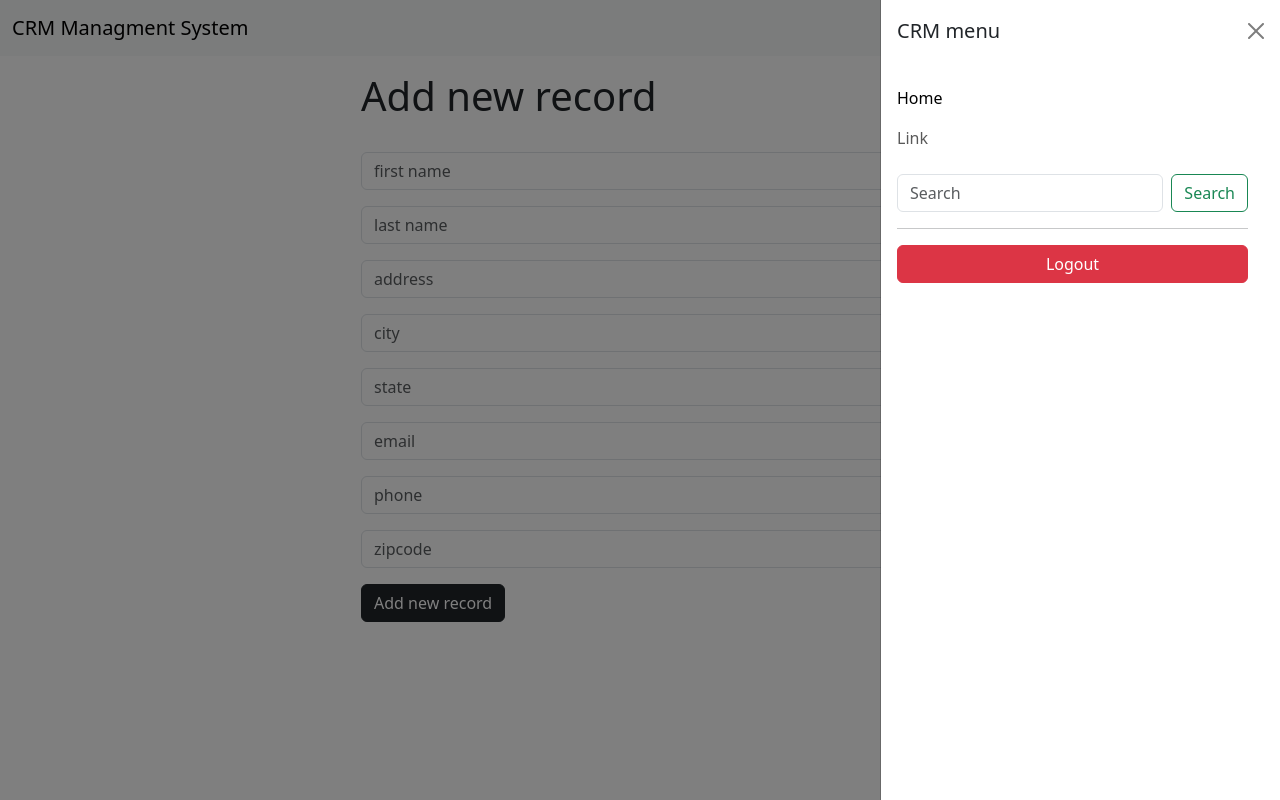
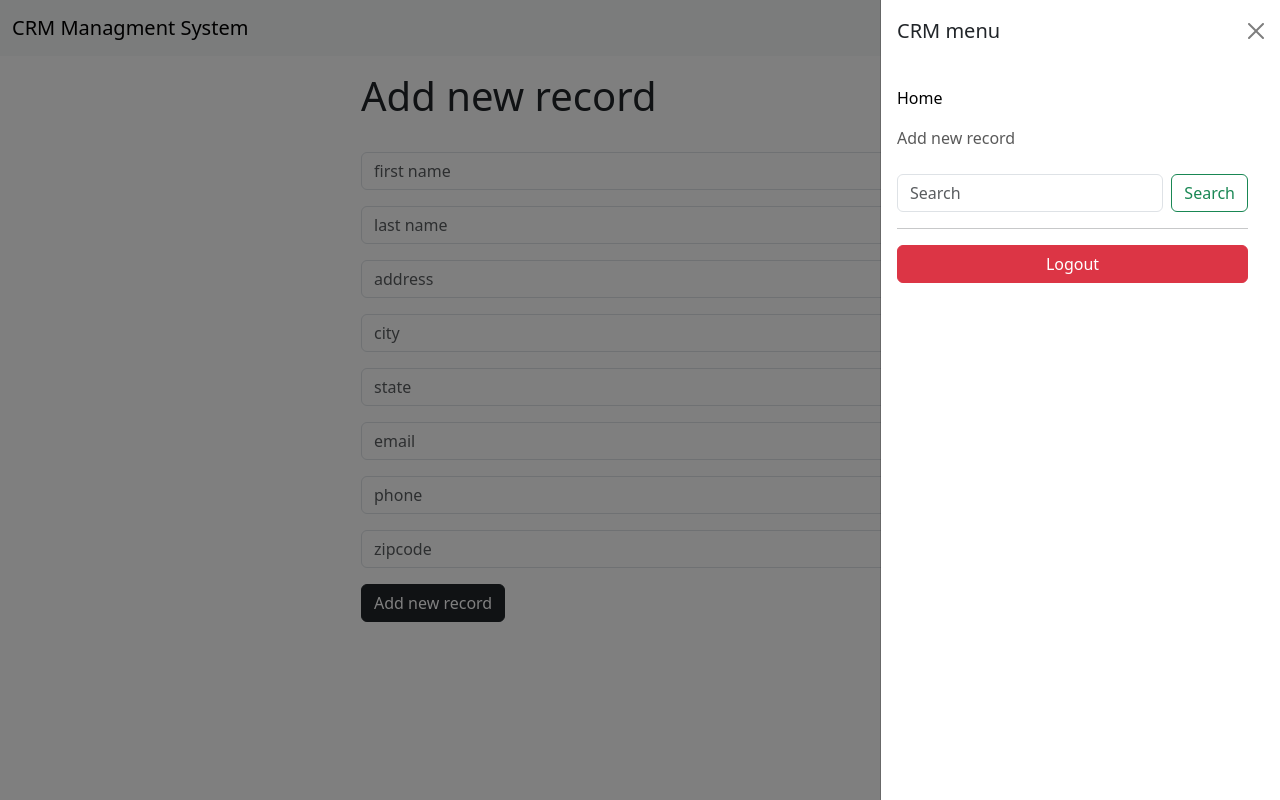
Before and after one commit to yaseliwanoff/CRM-Managment-System, a Django app: page /add_record/ in a window 1280 px wide, after a click that opens the changed part. Run offline with Django 4.2, Linux system fonts and the light colour scheme; the visitor is signed in with stand-in values (Sample User, id 1).

Commit message:
finish work

```diff
--- a/website/templates/navbar.html
+++ b/website/templates/navbar.html
@@ -14,9 +14,11 @@
             <li class="nav-item">
               <a class="nav-link active" aria-current="page" href="{% url 'home' %}">Home</a>
             </li>
-            <li class="nav-item">
-              <a class="nav-link" href="#">Link</a>
-            </li>
+            {% if user.is_authenticated %}
+              <li class="nav-item">
+                <a class="nav-link" href="{% url 'add_record' customer_record.id %}">Add new record</a>
+              </li>
+            {% endif %}
             <form class="d-flex mt-3" role="search">
                 <input class="form-control me-2" type="search" placeholder="Search" aria-label="Search">
                 <button class="btn btn-outline-success" type="submit">Search</button>
```
